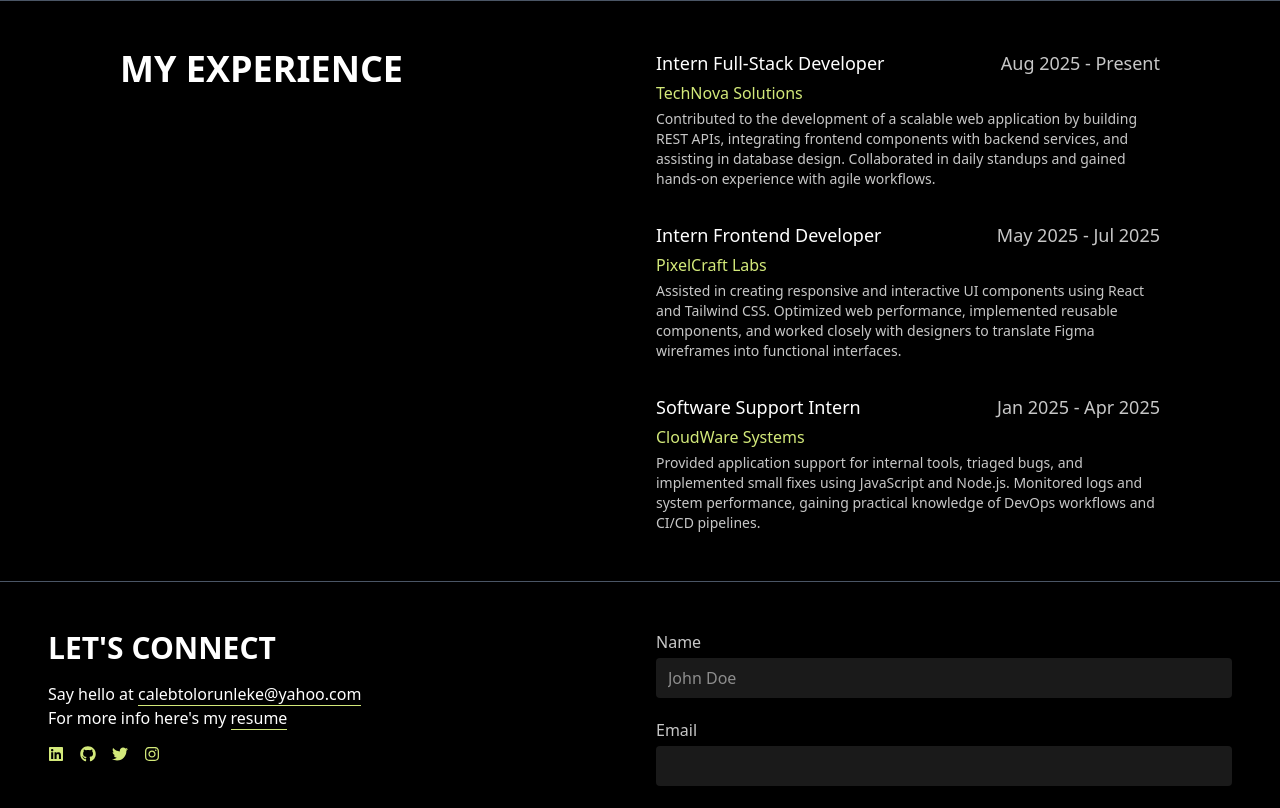
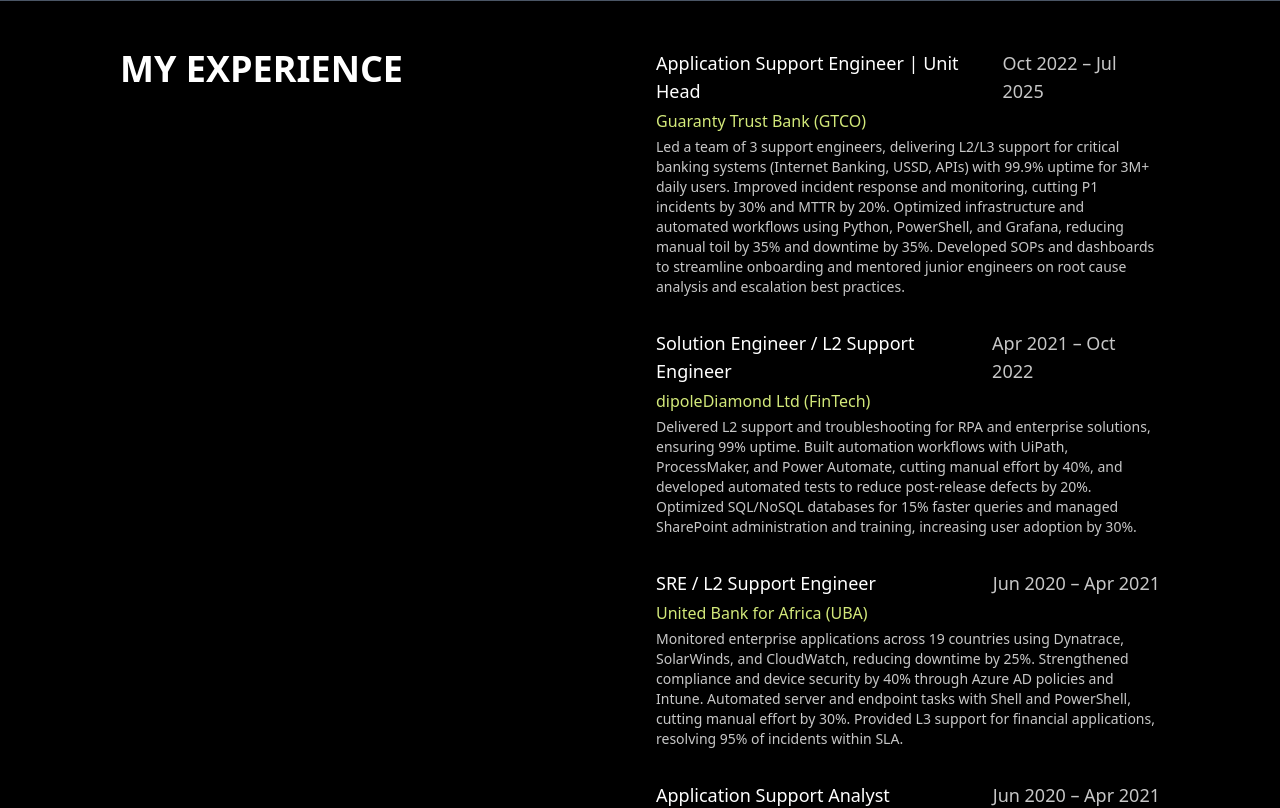
Before and after one commit to calebtdev/portfoliotask, a React (Vite) app: page /about in a window 1280 px wide. Shown: the part 2460-3268 px from the top of the page. Built offline with nearby package versions, Linux system fonts and the light colour scheme.

Commit message:
update for the application portfolio

```diff
--- a/src/components/Experience.jsx
+++ b/src/components/Experience.jsx
@@ -4,25 +4,32 @@
   // Array of experiences containing job role, date, company name, and details
   const experiences = [
     {
-      role: "Intern Full-Stack Developer",
-      date: "Aug 2025 - Present",
-      companyname: "TechNova Solutions",
+      role: "Application Support Engineer | Unit Head ",
+      date: "Oct 2022 – Jul 2025",
+      companyname: "Guaranty Trust Bank (GTCO)",
       detail:
-        "Contributed to the development of a scalable web application by building REST APIs, integrating frontend components with backend services, and assisting in database design. Collaborated in daily standups and gained hands-on experience with agile workflows.",
+        "Led a team of 3 support engineers, delivering L2/L3 support for critical banking systems (Internet Banking, USSD, APIs) with 99.9% uptime for 3M+ daily users. Improved incident response and monitoring, cutting P1 incidents by 30% and MTTR by 20%. Optimized infrastructure and automated workflows using Python, PowerShell, and Grafana, reducing manual toil by 35% and downtime by 35%. Developed SOPs and dashboards to streamline onboarding and mentored junior engineers on root cause analysis and escalation best practices.",
     },
     {
-      role: "Intern Frontend Developer",
-      date: "May 2025 - Jul 2025",
-      companyname: "PixelCraft Labs",
+      role: "Solution Engineer / L2 Support Engineer ",
+      date: "Apr 2021 – Oct 2022",
+      companyname: "dipoleDiamond Ltd (FinTech) ",
       detail:
-        "Assisted in creating responsive and interactive UI components using React and Tailwind CSS. Optimized web performance, implemented reusable components, and worked closely with designers to translate Figma wireframes into functional interfaces.",
+        "Delivered L2 support and troubleshooting for RPA and enterprise solutions, ensuring 99% uptime. Built automation workflows with UiPath, ProcessMaker, and Power Automate, cutting manual effort by 40%, and developed automated tests to reduce post-release defects by 20%. Optimized SQL/NoSQL databases for 15% faster queries and managed SharePoint administration and training, increasing user adoption by 30%.",
     },
     {
-      role: "Software Support Intern",
-      date: "Jan 2025 - Apr 2025",
-      companyname: "CloudWare Systems",
+      role: "SRE / L2 Support Engineer ",
+      date: "Jun 2020 – Apr 2021",
+      companyname: "United Bank for Africa (UBA)",
       detail:
-        "Provided application support for internal tools, triaged bugs, and implemented small fixes using JavaScript and Node.js. Monitored logs and system performance, gaining practical knowledge of DevOps workflows and CI/CD pipelines.",
+        "Monitored enterprise applications across 19 countries using Dynatrace, SolarWinds, and CloudWatch, reducing downtime by 25%. Strengthened compliance and device security by 40% through Azure AD policies and Intune. Automated server and endpoint tasks with Shell and PowerShell, cutting manual effort by 30%. Provided L3 support for financial applications, resolving 95% of incidents within SLA.",
+    },
+    {
+      role: "Application Support Analyst  ",
+      date: "Jun 2020 – Apr 2021",
+      companyname: "Opay Tech Solutions",
+      detail:
+        "Delivered L2 support for custom ERP and CRM systems across 15+ client organizations, handling incident triage and escalation while consistently meeting SLA targets. Supported automated deployment pipelines using Jenkins to streamline release management. Provided 24/7 on-call support, resolving an average of 300+ tickets per month.",
     },
   ];
 
```
